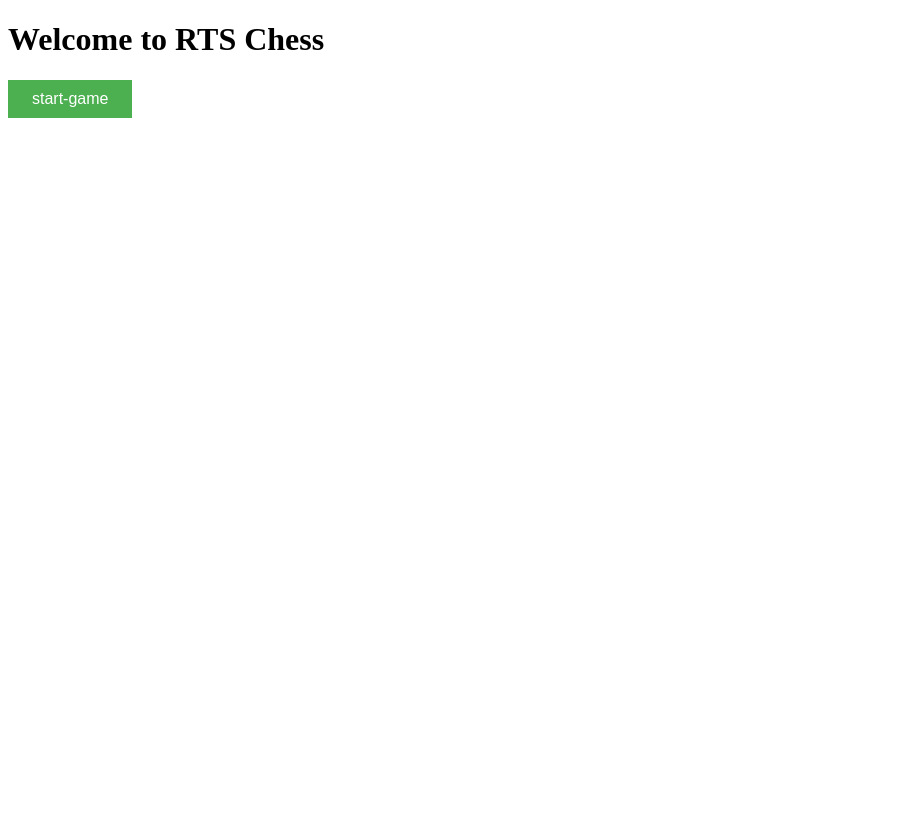
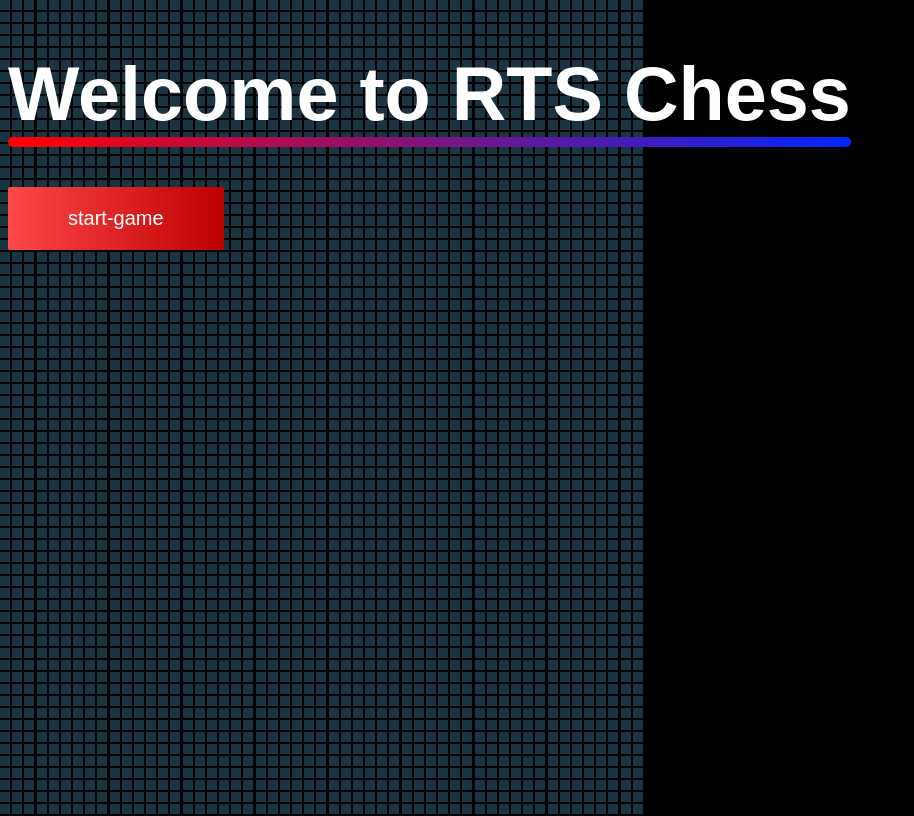
Before and after one commit to BoaN235/Chessing, a website: page public/Page Scripts/Html/Index.Html in a window 1280 px wide. Shown: the top 816 px of the page, without its empty margins (0-914 px from the left). Drawn offline with Linux system fonts and the light colour scheme.

Commit message:
Add new styles for Lobby and Chess pages; create TitleStyle and implement square grid in TitlePage.js

```diff
--- a/public/Page Scripts/Html/Index.Html
+++ b/public/Page Scripts/Html/Index.Html
@@ -4,8 +4,8 @@
     <meta charset="UTF-8">
     <meta name="viewport" content="width=device-width, initial-scale=1.0">
     <title>Chessing</title>
-    <link rel="stylesheet" href="../../Style/Style.css">
-    <link rel="icon" href="favicon.ico" type="image/x-icon">
+    <link rel="stylesheet" href="../../Style/TitleStyle.css">
+    <link rel="icon" href="/favicon.ico" type="image/x-icon">
 </head>
 <body>
     <header>
@@ -14,7 +14,11 @@
     <main>
         <section>
             <button class="btn" id="start-game">start-game</button>
-            </section>
+        </section>
+        <section class="square" id="big-square">
+            <!-- Small squares will be populated here -->
+            <!-- Repeat as needed to fill the grid -->
+        </section>
     </main>
     <footer>
     </footer>
--- a/public/Page Scripts/Javascript/TitlePage.js
+++ b/public/Page Scripts/Javascript/TitlePage.js
@@ -6,12 +6,28 @@ class TitlePage {
         } else {
             console.error('Start button not found');
         }
+
+        this.createSquareGrid(100, 100); // Create a 10x10 grid of small squares
     }
 
     start_clicked() {
         window.location.href = 'Page Scripts/Html/Lobby.html';
     }
+
+    createSquareGrid(rows, cols) {
+        const container = document.querySelector("#big-square");
+        for (let row = 0; row < rows; row++) {
+            for (let col = 0; col < cols; col++) {
+                const square = document.createElement("div");
+                square.className = "small-square";
+                square.id = `square-${row}-${col}`;
+                container.appendChild(square);
+            }
+        }
+    }
 }
+
+
 
 // Initialize the TitlePage
 const titlePage = new TitlePage();
--- /dev/null
+++ b/public/Style/LobbyStyle.css
@@ -0,0 +1,5 @@
+
+.selected-game {
+    background-color: #d3d3d3; /* Light gray background */
+    border: 2px solid #000; /* Black border */
+}
--- a/public/Style/Style.css
+++ /dev/null
@@ -1,31 +0,0 @@
-.grid-container {
-    display: grid;
-    grid-template-columns: repeat(8, 0fr);
-    grid-template-rows: repeat(8, 0fr);
-    gap: 0px;
-}
-
-.grid-square {
-    width: 100px;
-    height: 100px;
-    background-color: var(--cell-color);
-    --notation: var(--cell-notation);
-}
-.selected-game {
-    background-color: #d3d3d3; /* Light gray background */
-    border: 2px solid #000; /* Black border */
-}
-
-.btn {
-    background-color: #4CAF50; /* Green background */
-    border: none; /* Remove borders */
-    color: white; /* White text */
-    padding: 10px 24px; /* Some padding */
-    font-size: 16px; /* Set a font size */
-    cursor: pointer; /* Mouse pointer on hover */
-}
-
-.btn:hover {
-    transform: translate(-10px);
-    background-color: #45a049;
-}
--- /dev/null
+++ b/public/Style/TitleStyle.css
@@ -0,0 +1,84 @@
+.btn {
+    font-family: Poppins, sans-serif;
+
+    background: linear-gradient(to right, #ff4848, #bd0000);
+    border-radius: 2px;
+    border: none;
+    color: white;
+    padding: 1em 3em;
+    font-size: 20px;
+    cursor: pointer;
+    z-index: 0;
+    position: relative;
+}
+
+.btn::after {
+    content: " ";
+    background: linear-gradient(to right, #368dff, #0e00cc);
+    border-radius: 2px;
+    border: none;
+    height: 100%;
+    width: 0;
+    left: 0;
+    top: 0;
+    position: absolute;
+    z-index: -1;
+    transition: width 150ms ease-in-out;
+}
+
+.btn:hover::after {
+    width: 100%;
+}
+
+.btn:hover {
+    color: black;
+}
+
+
+h1 {
+    position: relative;
+    width: max-content;
+    font-size: 2cm;
+    color: white;
+}
+
+h1::after {
+    content: " ";
+    background: linear-gradient(to right, #ff0000, #0026ff);
+    border-radius: 100px;
+    display: block;
+    width: 100%;
+    height: 10px;
+    position: absolute;
+
+}
+
+h1:hover::after {
+    width: 0;
+}
+
+html {
+    font-family: Poppins, sans-serif;
+    background-color: black;
+}
+
+.square {
+    position: absolute;
+    top: 0;
+    left: 0;
+    width: 50vw; /* Full width of the viewport */
+    height: 100vh; /* Full height of the viewport */
+    background: #00000052; /* Black background */
+    display: grid;
+    grid-template-columns: repeat(auto-fill, minmax(7px, 1fr)); /* Auto-fill columns with a minimum size */
+    grid-template-rows: repeat(auto-fill, minmax(7px, 1fr)); /* Auto-fill rows with a minimum size */
+    gap: 5px; /* Small gap between columns and rows */
+    z-index: -4;
+}
+
+.small-square {
+    background-color: #66ccff42;
+    width: 10px;
+    height: 10px;
+    z-index: -3;
+}
```
Also changed, not shown: public/Page Scripts/Html/Chess.html (+3 -2 lines), public/Page Scripts/Html/Lobby.html (+4 -2 lines), public/Style/ChessStyle.css (added, +13 -0 lines), favicon.ico (renamed from public/Page Scripts/Html/favicon.ico).
